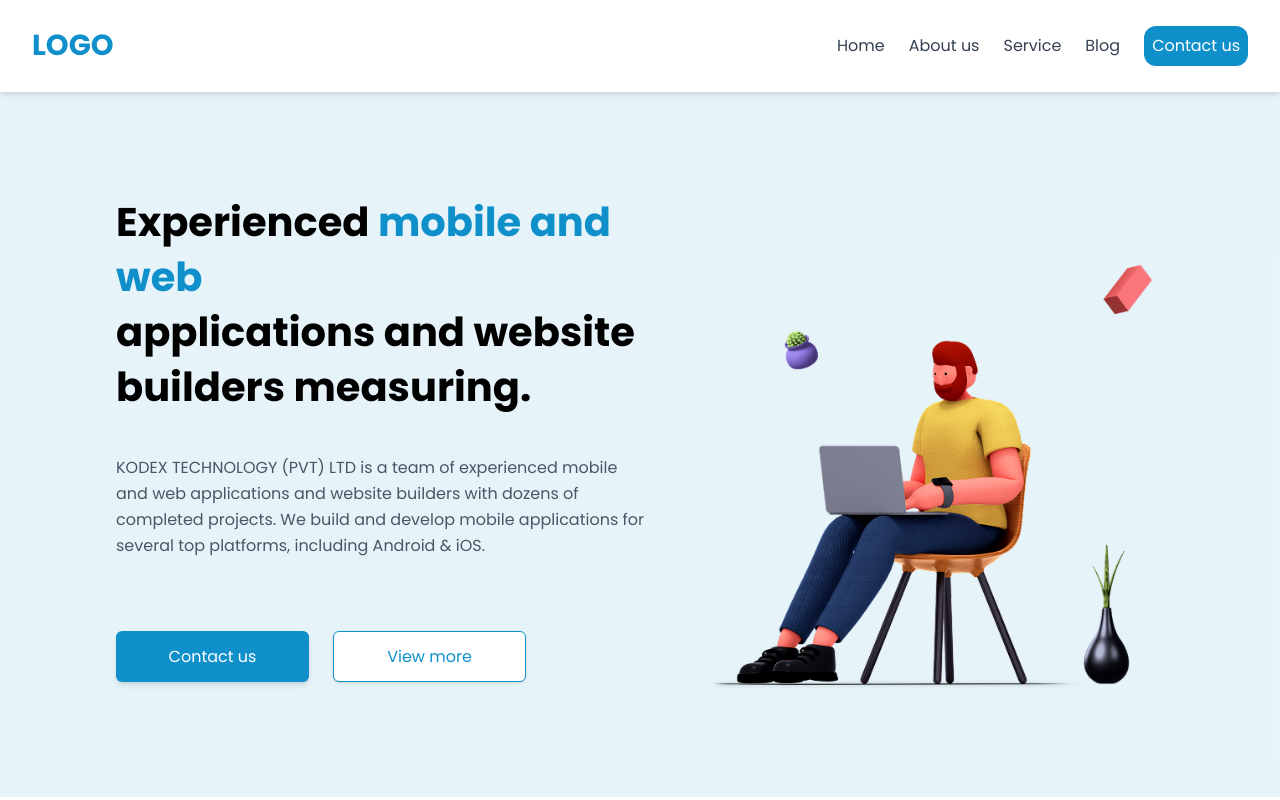
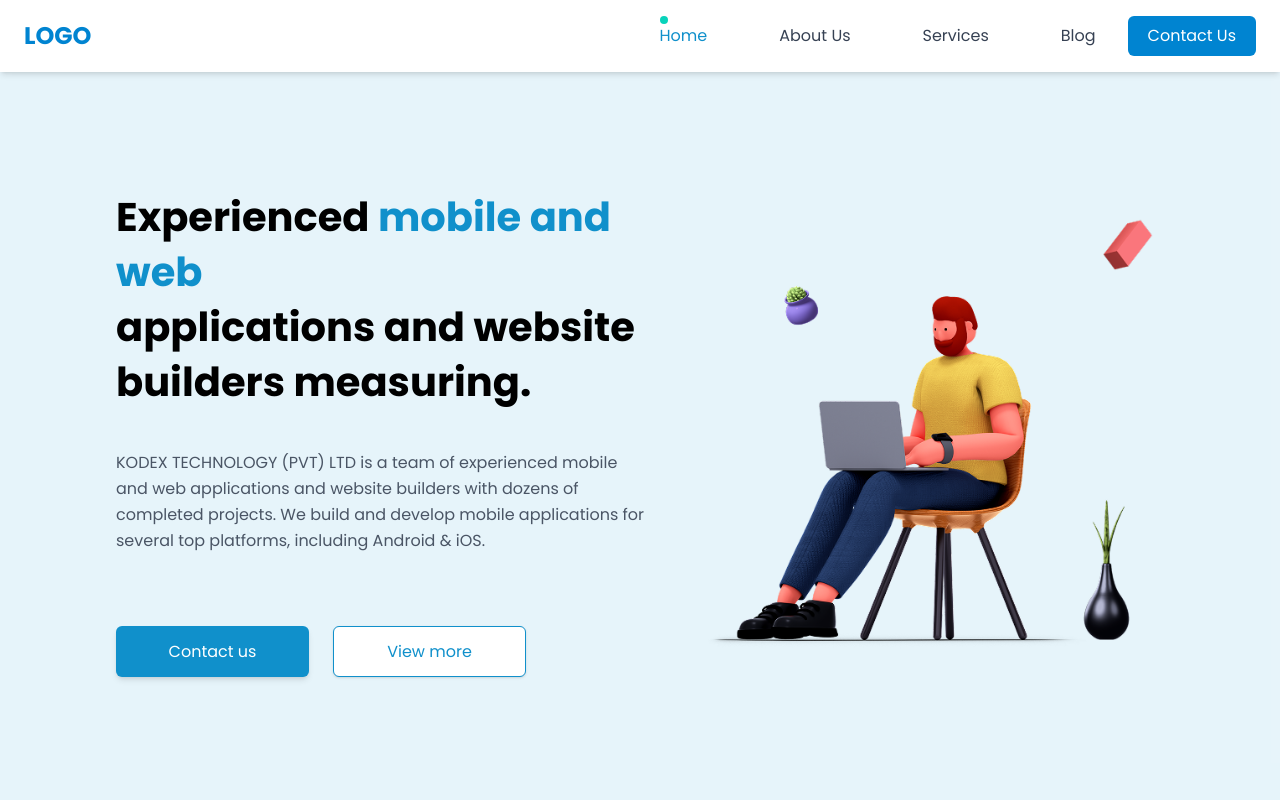
Before and after one commit to TharinduSampath1126/First-Project, a React (Vite) app: page / in a window 1280 px wide. Shown: the top 800 px of the page. Built offline with nearby package versions, Linux system fonts and the light colour scheme.

Commit message:
commit 9

```diff
--- a/package.json
+++ b/package.json
@@ -4,7 +4,7 @@
   "version": "0.0.0",
   "type": "module",
   "scripts": {
-    "dev": "vite",
+    "dev": "vite --host",
     "build": "vite build",
     "lint": "eslint .",
     "preview": "vite preview"
--- a/src/App.jsx
+++ b/src/App.jsx
@@ -11,7 +11,7 @@ import Footer from "./sections/Footer";
 
 function App() {
   return (
-    <div className="min-h-screen overflow-x-hidden ">
+    <div className=" overflow-x-hidden ">
       <div className="max-w-full mx-auto px- sm:px- lg:px-">
         <Navbar/>
         <main>
--- a/src/sections/Footer.jsx
+++ b/src/sections/Footer.jsx
@@ -7,8 +7,8 @@ import instagram from '../assets/instagram.png'
 
 function Footer() {
   return (
-     <footer className="bg-white lg:ml-[101px] lg:mr-[120px] md:pt-[40px]">
-      <div className=" py-10 grid grid-cols-1  md:grid-cols-2 lg:grid-cols-4 gap-15 md:text-center text-center lg:text-left">
+     <footer className="bg-white lg:ml-[101px] lg:mr-[120px] md:pt-[40px]  justify-self-center">
+      <div className=" py-10 grid grid-cols-1  md:grid-cols-2 lg:grid-cols-4 gap-15 md:text-center text-center lg:text-left max-w-[1536px]">
 
         <div className=''>
           <h2 className="font-Poppins font-bold text-base leading-[100%] tracking-normal text-[#00329B]">LOGO</h2>
@@ -60,7 +60,7 @@ function Footer() {
       </div>
 
       <div className=" py-4">
-        <p className="text-center font-Poppins font-normal text-[16px] leading-[100%] tracking-[0%] text-[#515151]">
+        <p className="text-center font-Poppins font-normal text-[11px] md:text-[16px] leading-[100%] tracking-[0%] text-[#515151]">
           Copyright © 2021 Lorem All rights Reserved
         </p>
       </div>
--- a/src/sections/Hero.jsx
+++ b/src/sections/Hero.jsx
@@ -5,14 +5,14 @@ import greenshape from  '../assets/greenshape.png'
 
 export default function Hero() {
   return (
-    <section className=' justify-self-center'>
+    <section id='hero' className='bg-[#1090CB]/10 lg:min-h-screen w-full flex items-center justify-center relative'>
 
-        <div className='max-w-[1536px]  flex flex-col-reverse md:flex-row items-center justify-between bg-[#1090CB]/10 px-6 sm:px-10 md:px-16 lg:px-24 py- md:pb-'>
+        <div className='max-w-[1536px]  flex flex-col-reverse md:flex-row items-center justify-between  px-6 sm:px-10 md:px-16 lg:px-24 py- md:pb-'>
 
           <img src={blueshape} alt="Blue Shape" className='hidden  absolute top-[220px] left-[1430px]'/>
           <img src={greenshape} alt="Green Shape" className='hidden  absolute top-[345px] left-[37px]'/>
 
-          <div className=" w-full md:w-1/2 h-150 text-center md:text-left mt-10 md:mt-[102px] md:ml-5 items-center">
+          <div className=" w-full md:w-1/2 h-150 text-center md:text-left mt-10 md:mt-[102px] md:ml-5 items-center lg:mt-45">
             <h1 className="text-[25px] sm:text-[30px] md:text-[35px] lg:text-[40px]  font-bold leading-snug mb-6">
               Experienced <span className="text-[#1090CB]">mobile and web</span> <br />
               applications and website <br />
--- a/src/sections/Navbar.jsx
+++ b/src/sections/Navbar.jsx
@@ -1,69 +1,103 @@
-import React, { useState } from "react";
+import React, { useState, useEffect } from "react";
 import { Menu, X } from "lucide-react";
 
-export default function Navbar() {
+const Header = () => {
   const [isOpen, setIsOpen] = useState(false);
+  const [active, setActive] = useState("home");
 
-  const links = [
-    { name: "Home", href: "#home" },
-    { name: "About us", href: "#about" },
-    { name: "Service", href: "#service" },
-    { name: "Blog", href: "#blog" },
-    {
-      name: "Contact us",
-      href: "#contact",
-      color: "bg-[#1090CB] rounded-xl p-2 text-center text-white",
-    },
+  const navLinks = [
+    { id: "hero", label: "Home" },
+    { id: "Aboutus", label: "About Us" },
+    { id: "services", label: "Services" },
+    { id: "blog", label: "Blog" },
   ];
 
+  useEffect(() => {
+    const handleScroll = () => {
+      const sections = document.querySelectorAll("section");
+      let current = "home";
+      sections.forEach((section) => {
+        const sectionTop = section.offsetTop - 120;
+        const sectionHeight = section.clientHeight;
+        if (window.scrollY >= sectionTop && window.scrollY < sectionTop + sectionHeight) {
+          current = section.getAttribute("id");
+        }
+      });
+      setActive(current);
+    };
+
+    window.addEventListener("scroll", handleScroll);
+    return () => window.removeEventListener("scroll", handleScroll);
+  }, []);
+
   return (
-    <div className="shadow-md md:py-6 top-0 w-full p-4 bg-white z-10">
-      <div className="px-4 w-full flex items-center justify-between">
-
-        <div>
-          <p className="text-[#1090CB] text-[29px] font-bold">LOGO</p>
+    <header className="w-full fixed top-0 left-0 z-50 bg-white shadow-md ">
+      <div className="container mx-auto px-6 py-4 flex justify-between items-center max-w-[1536px]">
+        {/* Logo */}
+        <div className="flex-1 text-left md:text-left ">
+          <div className="text-2xl font-bold text-sky-600">LOGO</div>
         </div>
 
+        {/* Desktop Navigation */}
+        <nav className="hidden md:flex items-center space-x-8 font-[400] relative ">
+          {navLinks.map((link) => (
+            <div key={link.id} className="relative ml-10">
+              {/* Dot Indicator */}
+              {active === link.id && (
 
-        <div className="hidden lg:flex items-center space-x-6">
-          {links.map((link) => (
-            <a
-              key={link.name}
-              href={link.href}
-              className={`${link.color || "text-gray-700 hover:text-blue-600"} transition`}
-            >
-              {link.name}
-            </a>
+                <span className="absolute -top-2 left-0 w-2 h-2 bg-[#08D3BB] rounded-full"></span>
+
+              )}
+              <a
+                href={`#${link.id}`}
+                className={`transition hover:text-sky-700 ${active === link.id ? "text-[#1090CB]" : "text-gray-700"}`}
+              >
+                {link.label}
+              </a>
+            </div>
           ))}
-        </div>
+          <button className="bg-sky-600 text-white px-5 py-2 rounded-md hover:bg-sky-700 transition">
+            Contact Us
+          </button>
+        </nav>
 
-
-        <div className="lg:hidden flex">
-          <button onClick={() => setIsOpen(!isOpen)}
-            className="hover:bg-sky-100 p-2 rounded"
-          >
-            {isOpen ? <X size={28} /> : <Menu size={28} />}
-          </button>
-        </div>
+        {/* Hamburger Icon */}
+        <button onClick={() => setIsOpen(true)} className="md:hidden text-sky-600 focus:outline-none">
+          <Menu size={28} />
+        </button>
       </div>
 
-
+      {/* Mobile Dropdown */}
       {isOpen && (
-        <div className="lg:hidden bg-white shadow-lg absolute top-[64px] left-0 w-full z-20">
-          <div className="flex flex-col space-y-4 px-5 pt-5 pb-5">
-            {links.map((link) => (
+        <div className="lg:hidden w-full bg-white shadow-lg font-semibold">
+          <div className="flex flex-col items-center space-y-6 py-8 px-6">
+            {navLinks.map((link) => (
               <a
-                key={link.name}
-                href={link.href}
-                className={`${link.color || "text-gray-700 hover:text-blue-600"} transition block`}
-                onClick={() => setIsOpen(false)}
+                key={link.id}
+                href={`#${link.id}`}
+                className={`w-full text-center text-lg py-2 rounded-md transition ${active === link.id
+                  ? "text-[#1090CB] bg-sky-50"
+                  : "text-gray-700"
+                  }`}
+                onClick={() => {
+                  setActive(link.id);
+                  setIsOpen(false);
+                }}
               >
-                {link.name}
+                {link.label}
               </a>
             ))}
+            <button
+              className="w-full bg-sky-600 text-white text-lg px-4 py-3 rounded-md hover:bg-sky-700 transition"
+              onClick={() => setIsOpen(false)}
+            >
+              Contact Us
+            </button>
           </div>
         </div>
       )}
-    </div>
+    </header>
   );
-}
+};
+
+export default Header;
--- a/src/sections/Section3.jsx
+++ b/src/sections/Section3.jsx
@@ -34,8 +34,8 @@ const Section3 = () => {
   ];
 
   return (
-    <section className="py- md:py-[43px] bg-white">
-      <div className="max-w-7xl mx-auto font-[400]">
+    <section id="Aboutus" className="py- md:py-[43px] bg-white ">
+      <div className="max-w-7xl mx-auto font-[400] mt-10 mb-10 lg:mt-[0px] lg:mb-[0px]">
         <div className="grid grid-cols-1 sm:grid-cols-2 lg:grid-cols-4 gap-6 md:gap-8">
           {services.map((service, index) => (
             <div key={index} className="flex items-start space-x-4 p-4 justify-center">
@@ -49,9 +49,14 @@ const Section3 = () => {
             </div>
           ))}
         </div>
+
+
+
       </div>
 
-      <hr className="border border-[#D2D2D2] mt-[5px]" />
+        <div className="w-[1536px] mt-7 justify-self-center">
+          <hr className="border border-[#D2D2D2] mt-[5px] " />
+        </div>
 
     </section>
   );
--- a/src/sections/Section4.jsx
+++ b/src/sections/Section4.jsx
@@ -3,7 +3,7 @@ import React from 'react'
 export default function Section4() {
   return (
 
-    <section className="mt-[50px] mb-[55px]">
+    <section id='services' className="mt-[50px] mb-[55px] px-[10px] lg:px-0">
       <div className="space-y-[32px] text-center mx-auto ">
         <p className="font-poppins font-semibold text-2xl md:text-3xl lg:text-4xl leading-snug  tracking-normal">
           Lorem Ipsum is simply dummy text of the printing.
```
Also changed, not shown: src/sections/Section5.jsx (+6 -6 lines), src/sections/Section6.jsx (+21 -14 lines).
